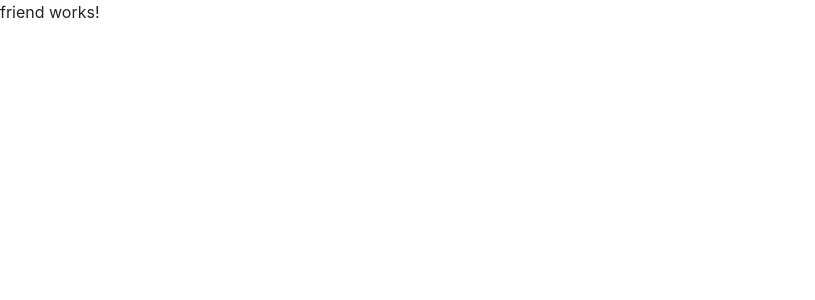
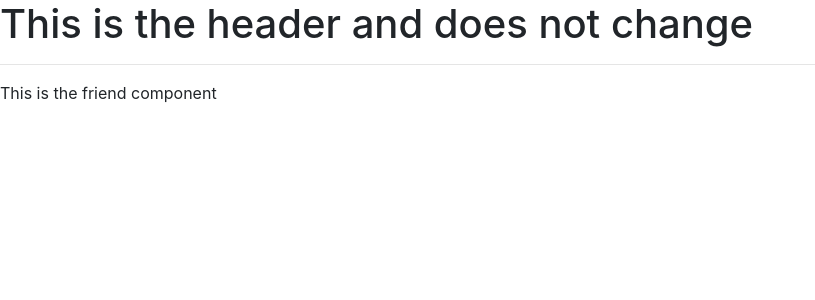
Before and after one commit to debenick17/TryingOutAngular, an Angular app: page /friend in a window 1280 px wide. Shown: the top 300 px of the page, without its empty margins (0-815 px from the left). Built offline with nearby package versions, Linux system fonts and the light colour scheme.

Commit message:
debenick17 | routing done

```diff
--- a/src/app/app-routing.module.ts
+++ b/src/app/app-routing.module.ts
@@ -5,9 +5,9 @@ import { HomeComponent } from './home/home.component';
 
 const routes: Routes = [
 
-  {'path': 'home', 'component': HomeComponent},
-  {'path': 'friend', 'component': FriendComponent},
-  {'path': '', 'component': HomeComponent}
+  {path: 'home', component: HomeComponent},
+  {path: 'friend', component: FriendComponent},
+  {path: '', component: HomeComponent}
 
 ];
 
--- a/src/app/app.component.html
+++ b/src/app/app.component.html
@@ -1,2 +1,5 @@
+<h1>This is the header and does not change</h1>
+
+<hr>
 
 <router-outlet></router-outlet>
--- a/src/app/friend/friend.component.html
+++ b/src/app/friend/friend.component.html
@@ -1 +1 @@
-<p>friend works!</p>
+This is the friend component
--- a/src/app/home/home.component.html
+++ b/src/app/home/home.component.html
@@ -1 +1 @@
-<p>home works!</p>
+This is the home component
```
